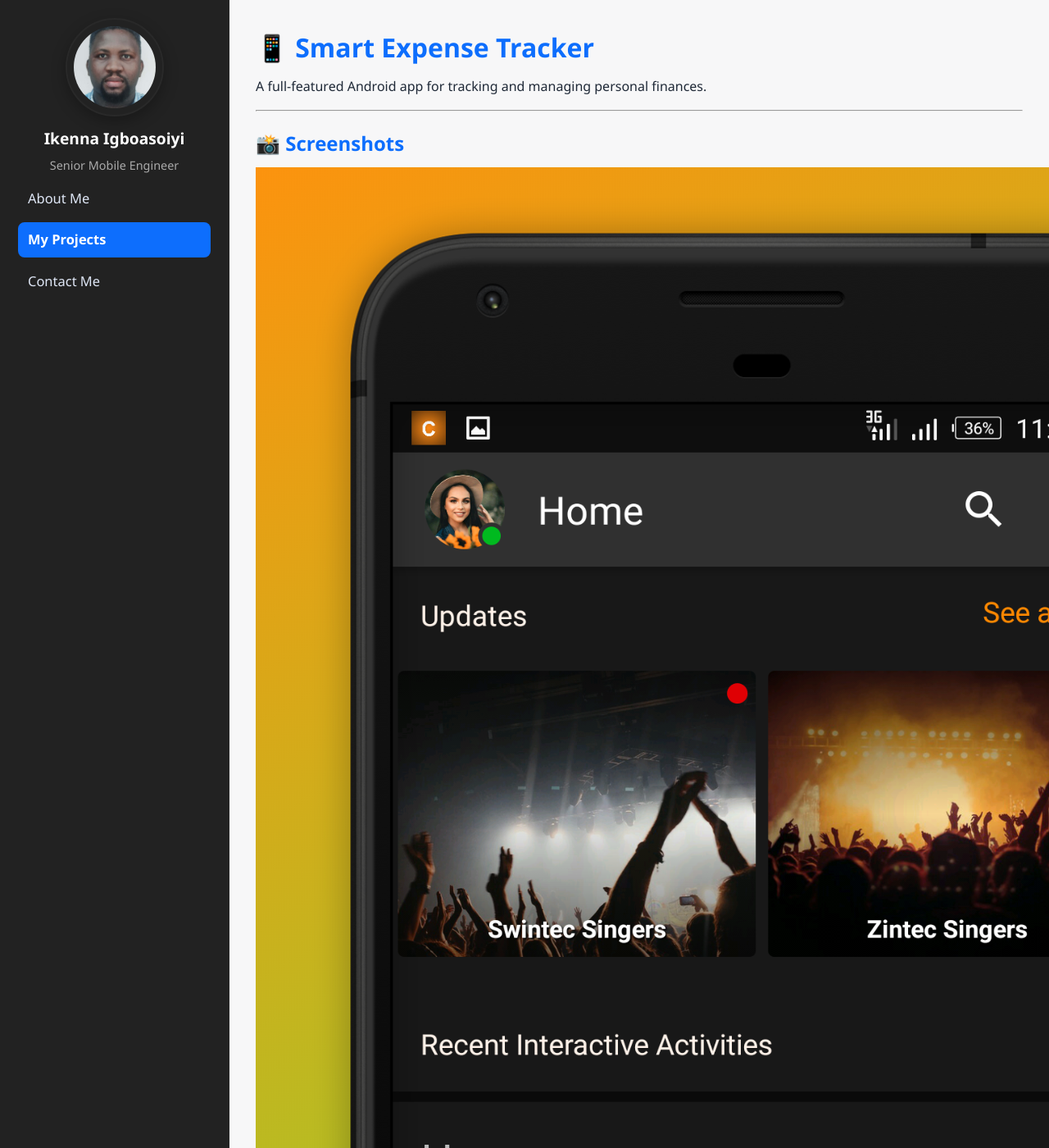
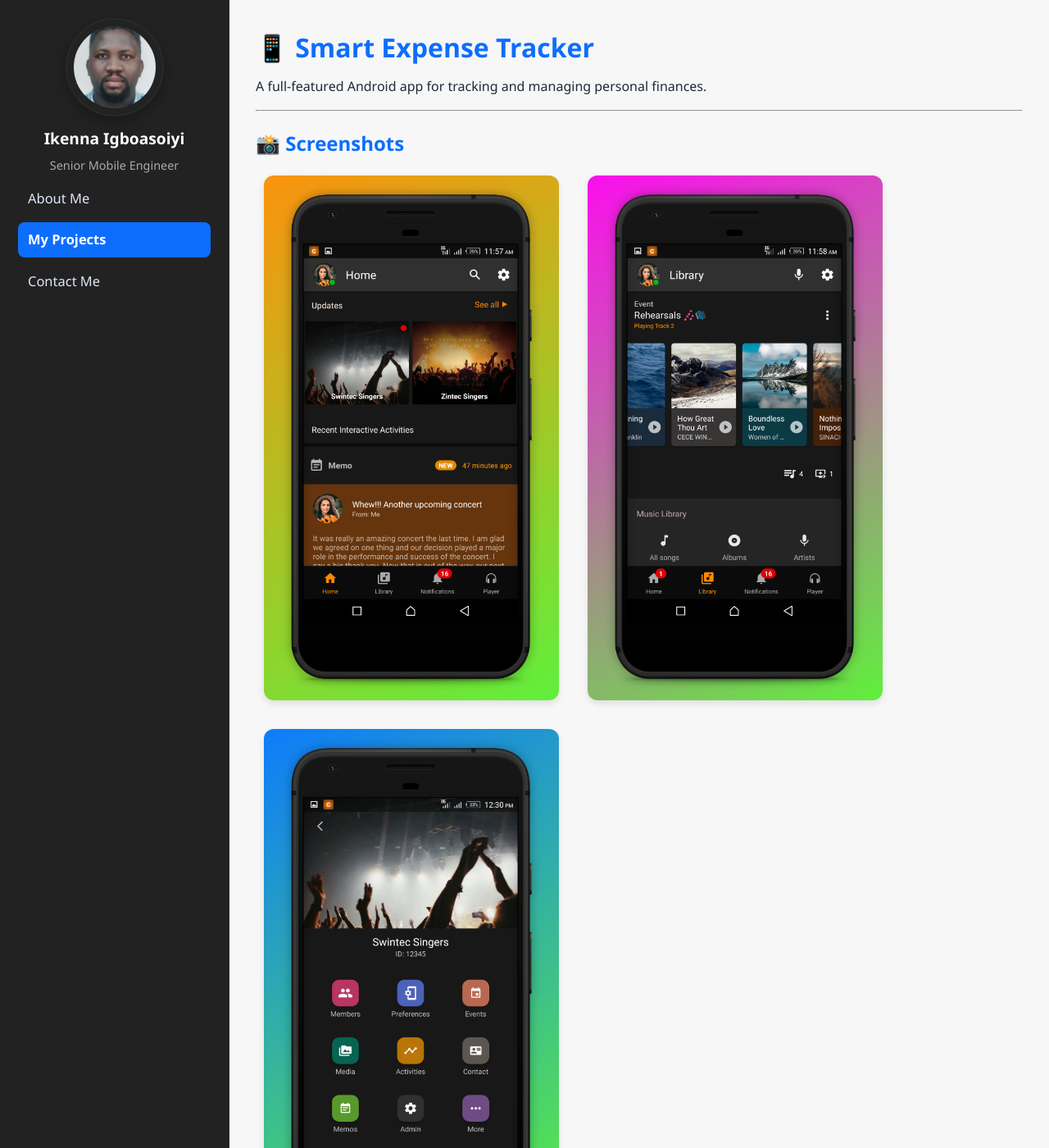
Before and after one commit to Andy112/ikenna-portfolio, a Jekyll site: the page built from projects/trackulator.md, in a window 1280 px wide and 1400 px high. Shown: the whole window at 82% size. Built offline with Jekyll 4.4.1, drawn with Linux system fonts in a browser that asks for light colours.

Commit message:
Update style.css

```diff
--- a/assets/style.css
+++ b/assets/style.css
@@ -470,6 +470,19 @@ pre, code { background:#0f1720; color:#f5f7fb; padding:6px 10px; border-radius:6
     text-decoration: underline;
 }
 
+.screenshot-gallery img {
+  width: 360px;       /* Standard phone width */
+  height: auto;       /* Keep aspect ratio */
+  border-radius: 12px; /* Optional: rounded corners */
+  box-shadow: 0 4px 8px rgba(0, 0, 0, 0.1); /* Optional: subtle shadow */
+  margin: 10px;
+}
+
+.screenshot-gallery {
+  display: flex;
+  flex-wrap: wrap;
+  gap: 15px;
+}
 
 /* Smaller devices: shrink the photo */
 @media (max-width: 768px) {
```
